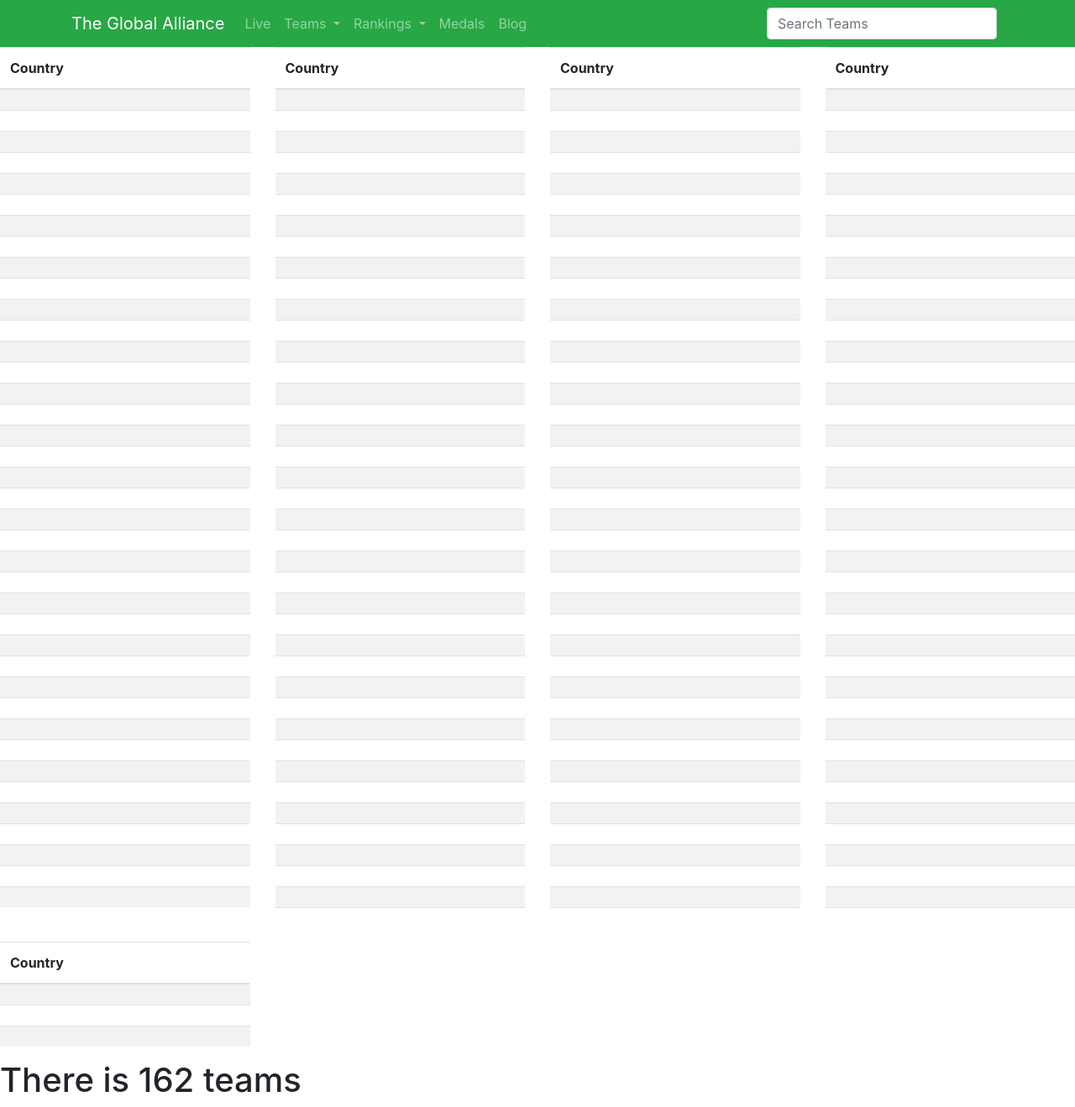
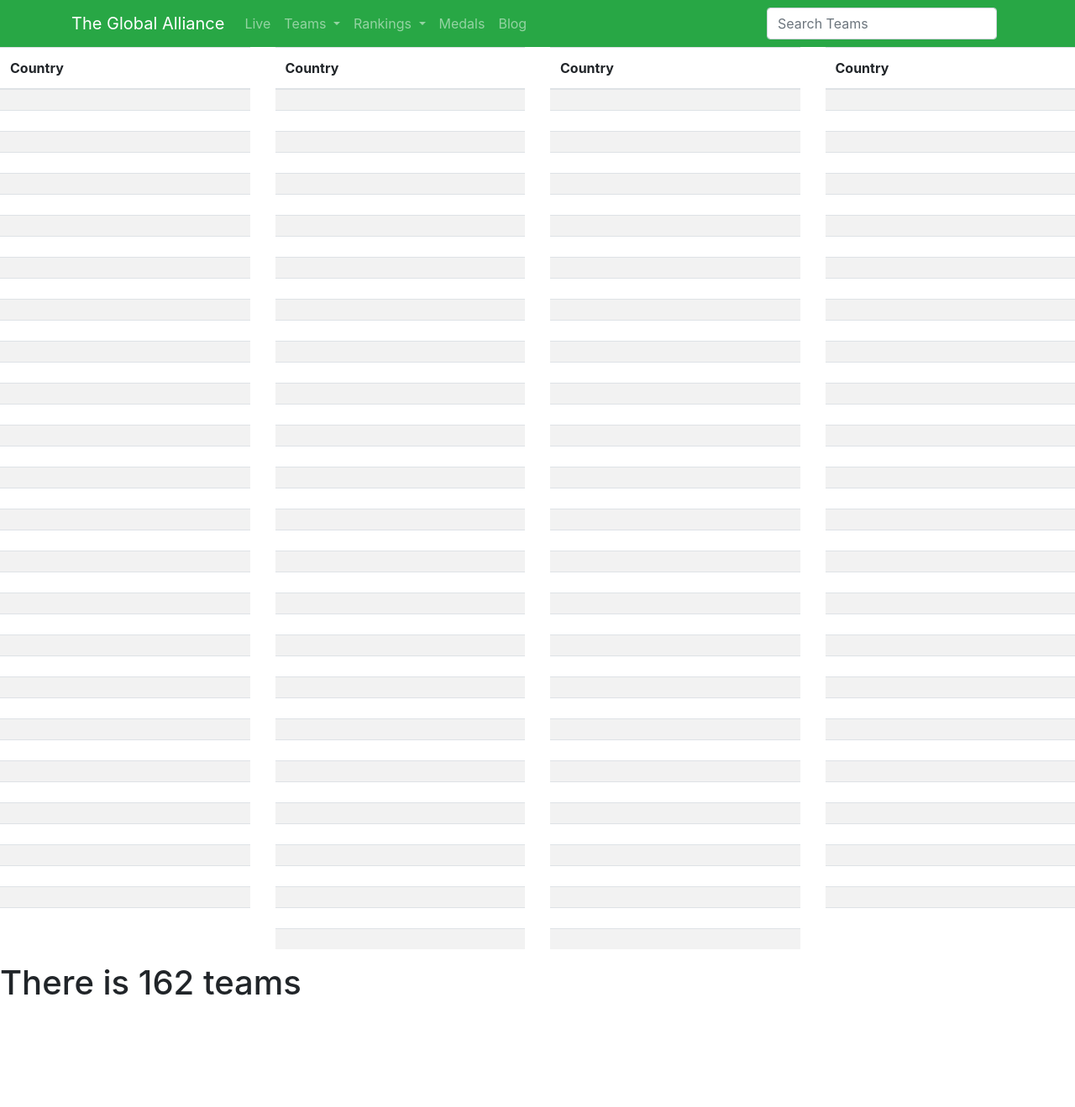
Before and after one commit to the-global-alliance/website, a Jekyll site: the page built from teams/2017.html, in a window 1280 px wide. Shown: the whole page at 84% size. Built offline with Jekyll 4.4.1, drawn with Linux system fonts in a browser that asks for light colours; nearby versions of some CDN libraries; after the commit the page ends 1203 px from its top, so only the background shows below that.

Commit message:
if greater

```diff
--- a/_layouts/teamlist.html
+++ b/_layouts/teamlist.html
@@ -32,7 +32,7 @@ layout: default
 {% for team in teamsFromYearArray %}
 {% assign tableIndex = tableIndex | plus: 1 %}
 
-{% if tableIndex >= teamsPerTable %}
+{% if tableIndex > teamsPerTable %}
   {% assign tableIndex = 0 %}
       </tbody>
         </table>
```
